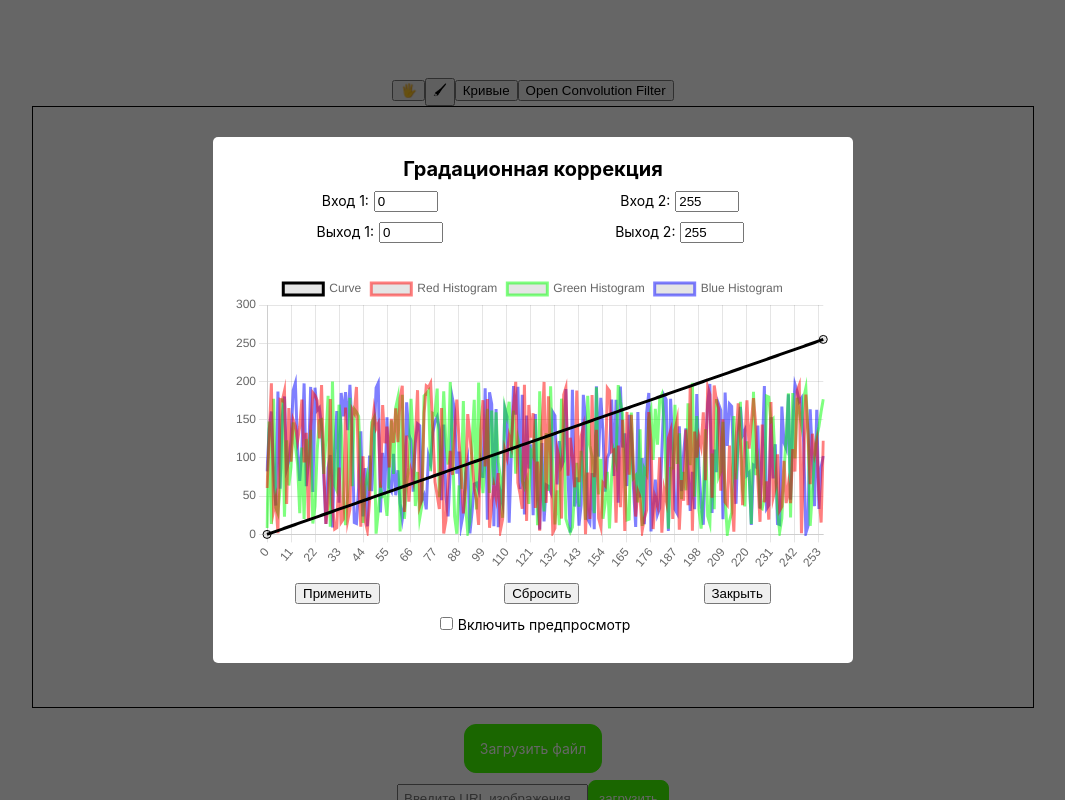
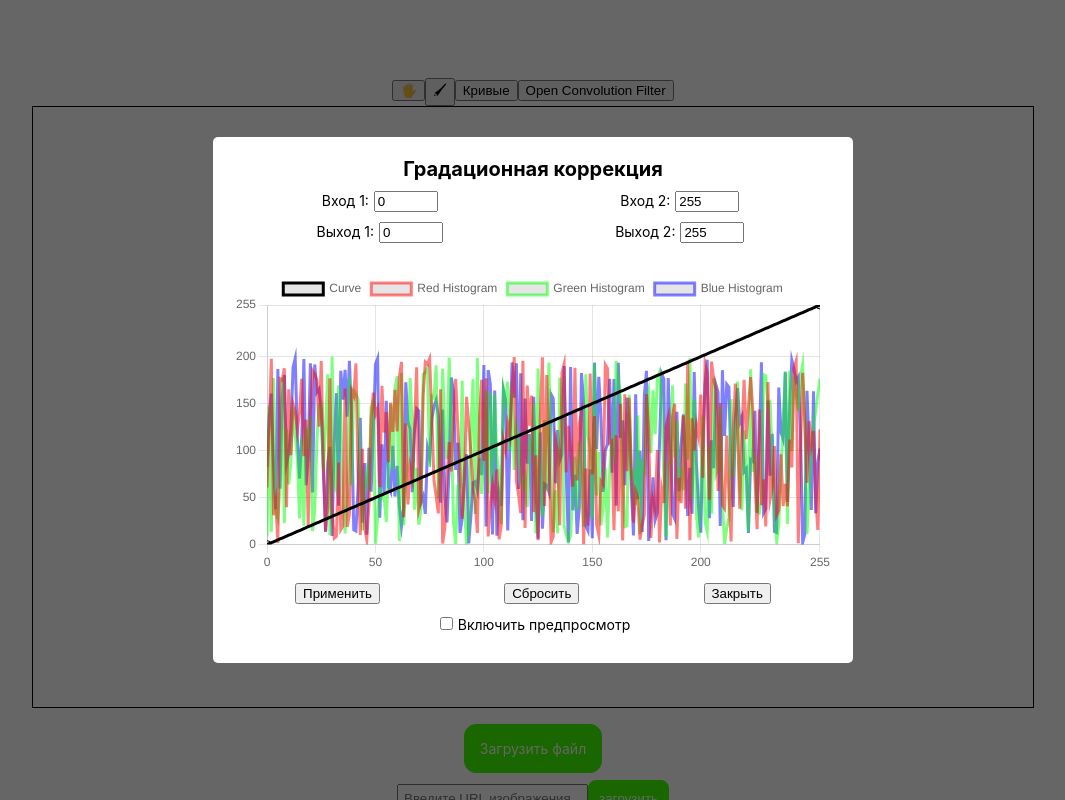
Before and after one commit to akobyansamvel/photoEditor, a React (Create React App) app: page / in a window 1280 px wide. Both pictures are taken after a click on the button "Кривые". Shown: the top 800 px of the page, without its empty margins (107-1172 px from the left). Built offline with nearby package versions, Linux system fonts and the light colour scheme.

Commit message:
min/max x/y

```diff
--- a/src/components/graphModal.js
+++ b/src/components/graphModal.js
@@ -125,6 +125,26 @@ const GrapModal = ({ isOpen, onClose, onApply, onReset, onPreview }) => {
       },
     ],
   };
+  const options = {
+    scales: {
+      x: {
+        type: 'linear', // Указываем тип оси как линейную
+        min: 0,         // Минимальное значение для оси X
+        max: 255,       // Максимальное значение для оси X
+        ticks: {
+          stepSize: 50, // Шаг для оси X
+        },
+      },
+      y: {
+        min: 0,         // Минимальное значение по оси Y
+        max: 255,       // Максимальное значение по оси Y
+        ticks: {
+          stepSize: 50, // Шаг для оси Y
+        },
+      },
+    },
+  };
+
 
 
   return (
@@ -187,8 +207,9 @@ const GrapModal = ({ isOpen, onClose, onApply, onReset, onPreview }) => {
         </div>
 
         <div className="curves-chart" style={{ display: 'flex', justifyContent: 'center', marginBottom: '10px' }}>
-          <Line data={data} />
+          <Line data={data} options={options} />
         </div>
+
 
         <div className="curves-buttons" style={{ display: 'flex', justifyContent: 'space-around', marginBottom: '10px' }}>
           <button onClick={handleApply}>Применить</button>
```
